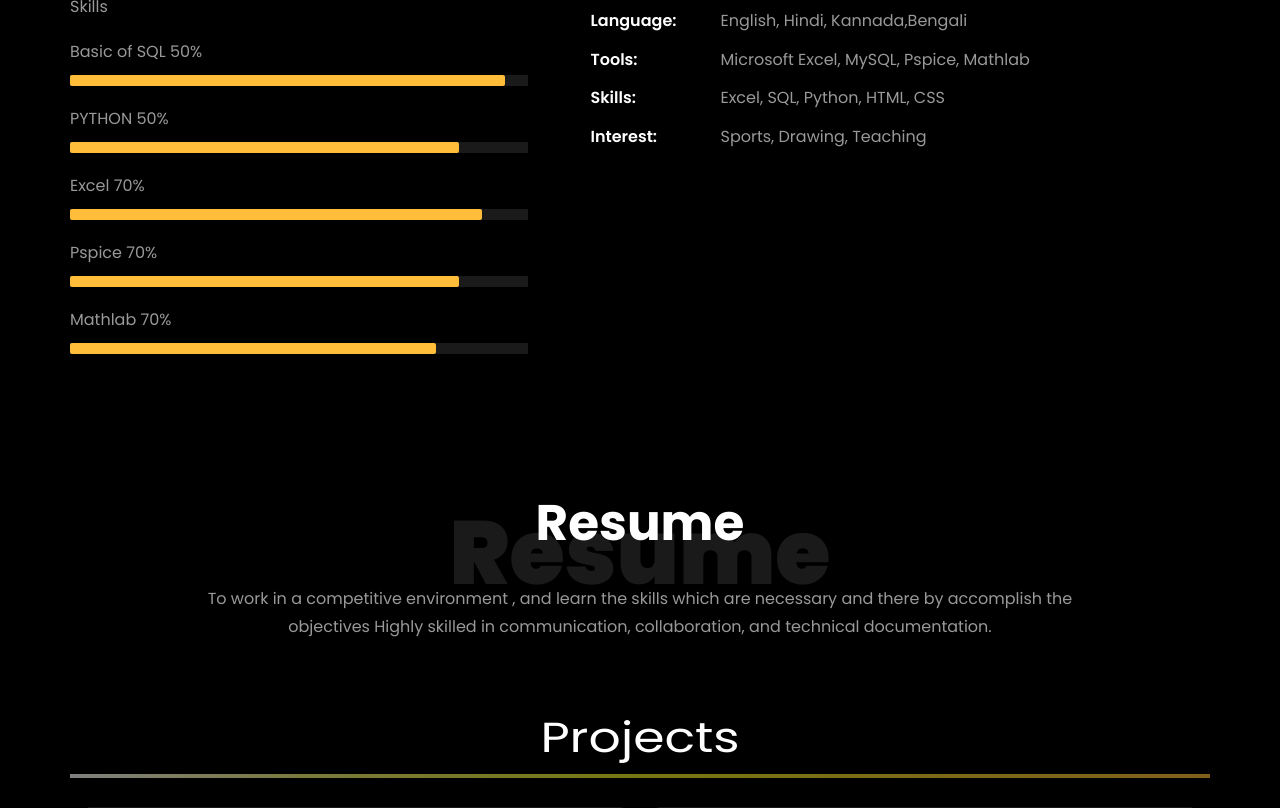
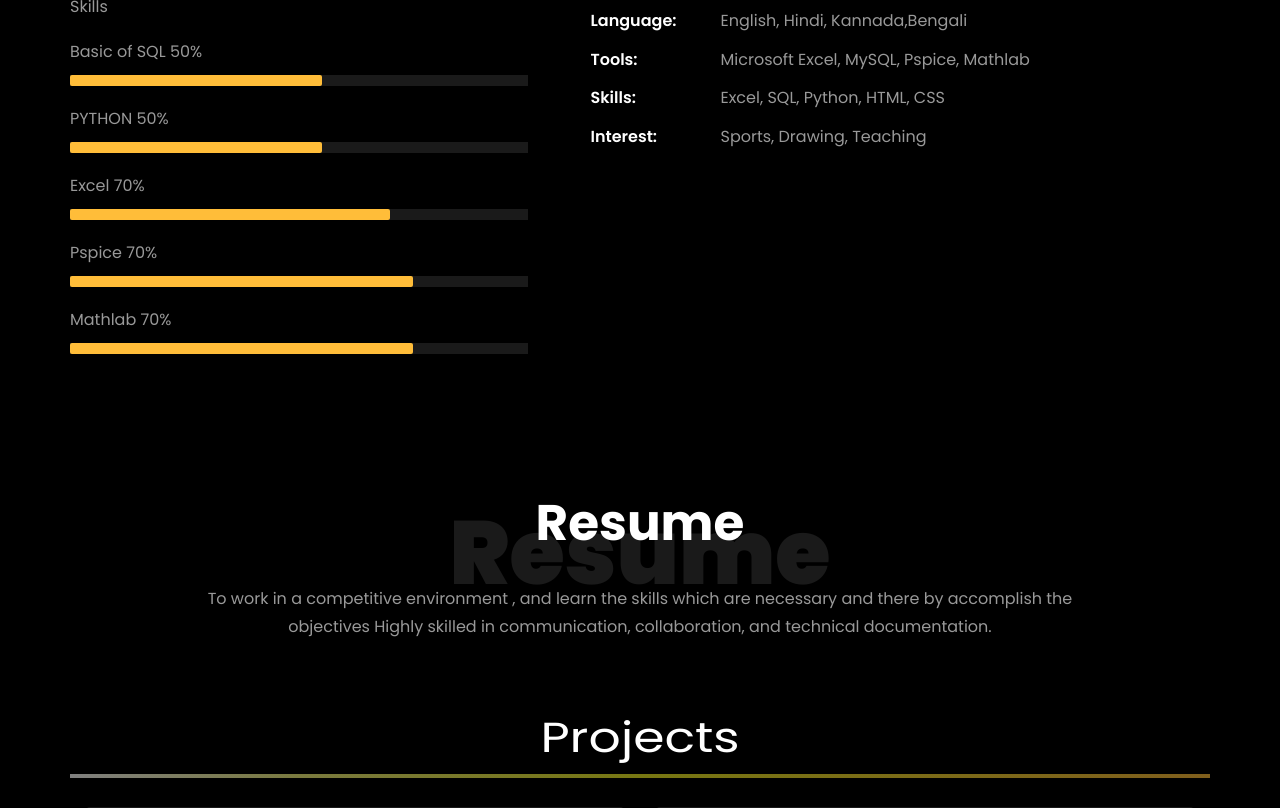
Before and after one commit to soniasarkar18/soniasarkar18.github.io, a plain HTML site: page index.html in a window 1280 px wide. Shown: the part 1177-1985 px from the top of the page. Drawn offline with Linux system fonts and the light colour scheme; files whose address does not match are found by name.

Commit message:
Update index.html

```diff
--- a/index.html
+++ b/index.html
@@ -229,31 +229,31 @@
 									<p class="title-s">Skills</p>
 									<span>Basic of SQL</span> <span class="pull-right">50%</span>
 									<div class="progress">
-										<div class="progress-bar" role="progressbar" style="width: 95%;" aria-valuenow="50" aria-valuemin="0"
+										<div class="progress-bar" role="progressbar" style="width: 55%;" aria-valuenow="50" aria-valuemin="0"
 											aria-valuemax="100"></div>
 									</div>
 
 									<span>PYTHON</span> <span class="pull-right">50%</span>
 									<div class="progress">
-										<div class="progress-bar" role="progressbar" style="width: 85%" aria-valuenow="50" aria-valuemin="0"
+										<div class="progress-bar" role="progressbar" style="width: 55%" aria-valuenow="50" aria-valuemin="0"
 											aria-valuemax="100"></div>
 									</div>
 
 									<span>Excel</span> <span class="pull-right">70%</span>
 									<div class="progress">
-										<div class="progress-bar" role="progressbar" style="width: 90%" aria-valuenow="70" aria-valuemin="0"
+										<div class="progress-bar" role="progressbar" style="width: 70%" aria-valuenow="70" aria-valuemin="0"
 											aria-valuemax="100"></div>
 									</div>
 
 									<span>Pspice</span> <span class="pull-right">70%</span>
 									<div class="progress">
-										<div class="progress-bar" role="progressbar" style="width: 85%" aria-valuenow="70" aria-valuemin="0"
+										<div class="progress-bar" role="progressbar" style="width: 75%" aria-valuenow="70" aria-valuemin="0"
 											aria-valuemax="100"></div>
 									</div>
 
 									<span>Mathlab</span> <span class="pull-right">70%</span>
 									<div class="progress">
-										<div class="progress-bar" role="progressbar" style="width: 80%" aria-valuenow="70" aria-valuemin="0"
+										<div class="progress-bar" role="progressbar" style="width: 75%" aria-valuenow="70" aria-valuemin="0"
 											aria-valuemax="100"></div>
 									</div>
 								</div>
```
